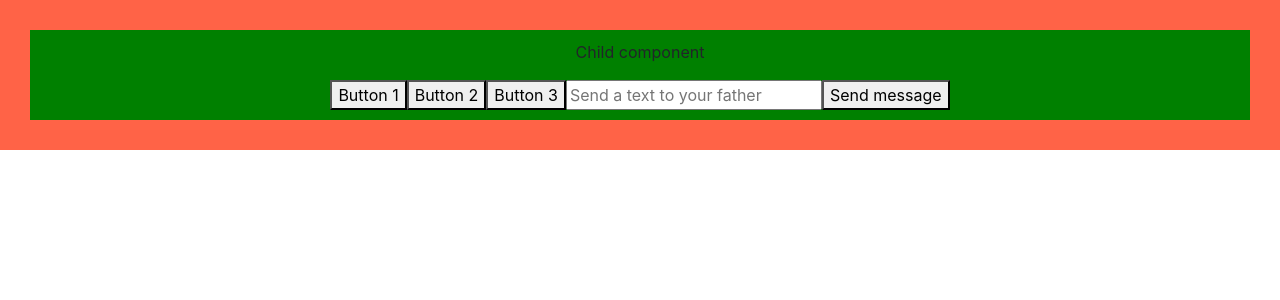
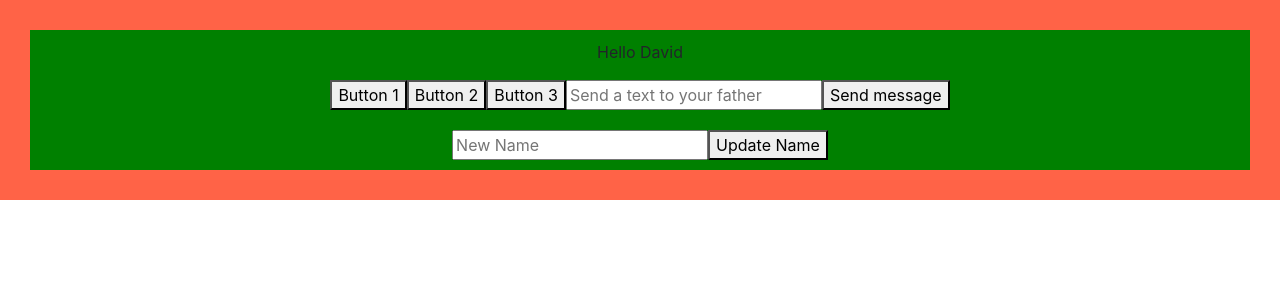
Before and after one commit to leedd87/openbootcamp-reactjs, a React (Create React App) app: page / in a window 1280 px wide. Shown: the top 300 px of the page. Built offline with nearby package versions, Linux system fonts and the light colour scheme.

Commit message:
mini form

```diff
--- a/src/components/container/Father.jsx
+++ b/src/components/container/Father.jsx
@@ -1,14 +1,20 @@
-import React from "react";
+import React, { useState } from "react";
 import Child from "../pure/Child";
 
 const Father = () => {
+	const [name, setName] = useState("David");
+
 	function showMessage(text) {
 		alert(`Message received: ${text}`);
 	}
 
+	function updateName(newName) {
+		setName(newName);
+	}
+
 	return (
 		<div style={{ backgroundColor: "tomato", padding: "30px" }}>
-			<Child name={"David"} send={showMessage} />
+			<Child name={name} send={showMessage} update={updateName} />
 		</div>
 	);
 };
--- a/src/components/pure/Child.jsx
+++ b/src/components/pure/Child.jsx
@@ -1,7 +1,8 @@
 import React, { useRef } from "react";
 
-const Child = ({ name, send }) => {
+const Child = ({ name, send, update }) => {
 	const messageRef = useRef("");
+	const nameRef = useRef("");
 
 	function pressButton() {
 		const text = messageRef.current.value;
@@ -12,9 +13,14 @@
 		alert(`Text: ${text}`);
 	}
 
+	function submitName(e) {
+		e.preventDefault();
+		update(nameRef.current.value);
+	}
+
 	return (
 		<div style={{ backgroundColor: "green", padding: "10px" }}>
-			<p onMouseOver={() => console.log("On mouse Over")}>Child component</p>
+			<p onMouseOver={() => console.log("On mouse Over")}>Hello {name}</p>
 			<button onClick={() => console.log("Pressed Button 1")}>
 				Button 1
 			</button>
@@ -30,6 +36,12 @@
 			<button onClick={() => send(messageRef.current.value)}>
 				Send message
 			</button>
+			<div style={{ marginTop: "20px" }}>
+				<form onSubmit={submitName}>
+					<input placeholder="New Name" ref={nameRef} />
+					<button type="submit">Update Name</button>
+				</form>
+			</div>
 		</div>
 	);
 };
```
